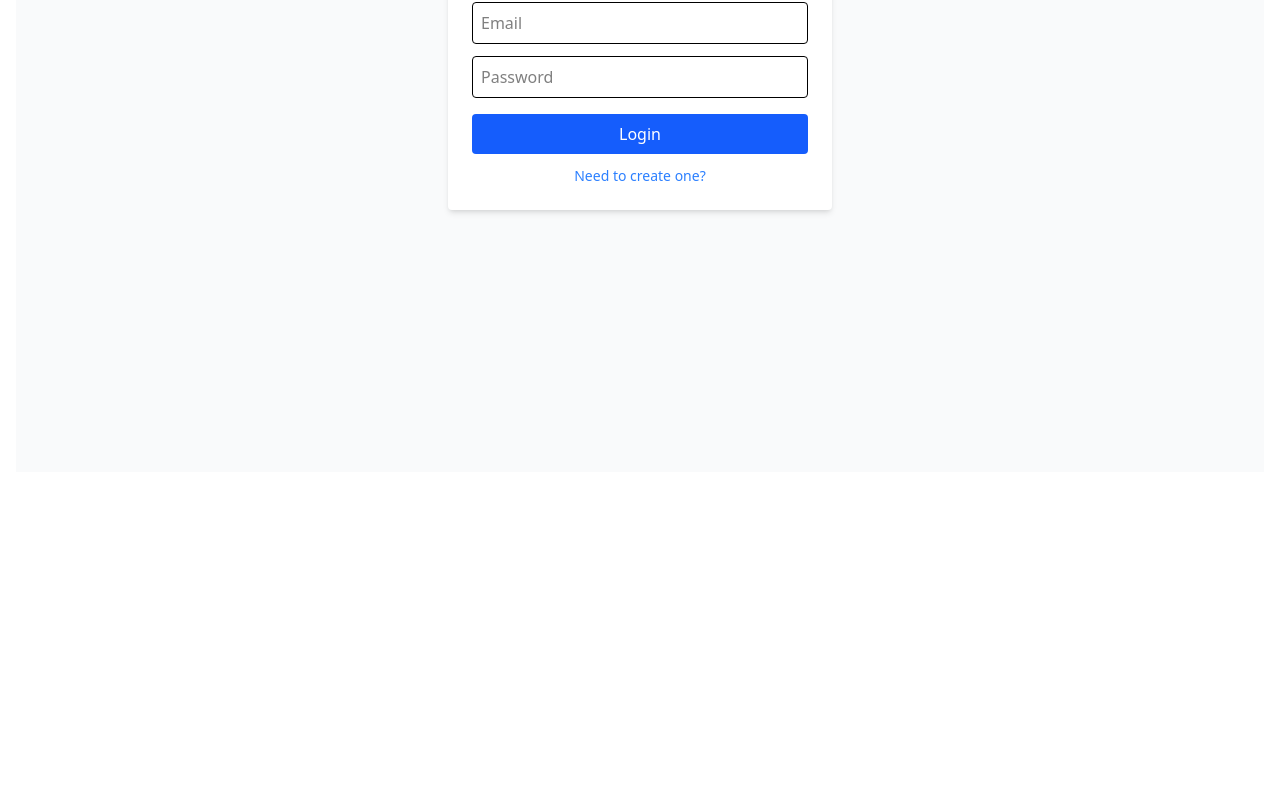
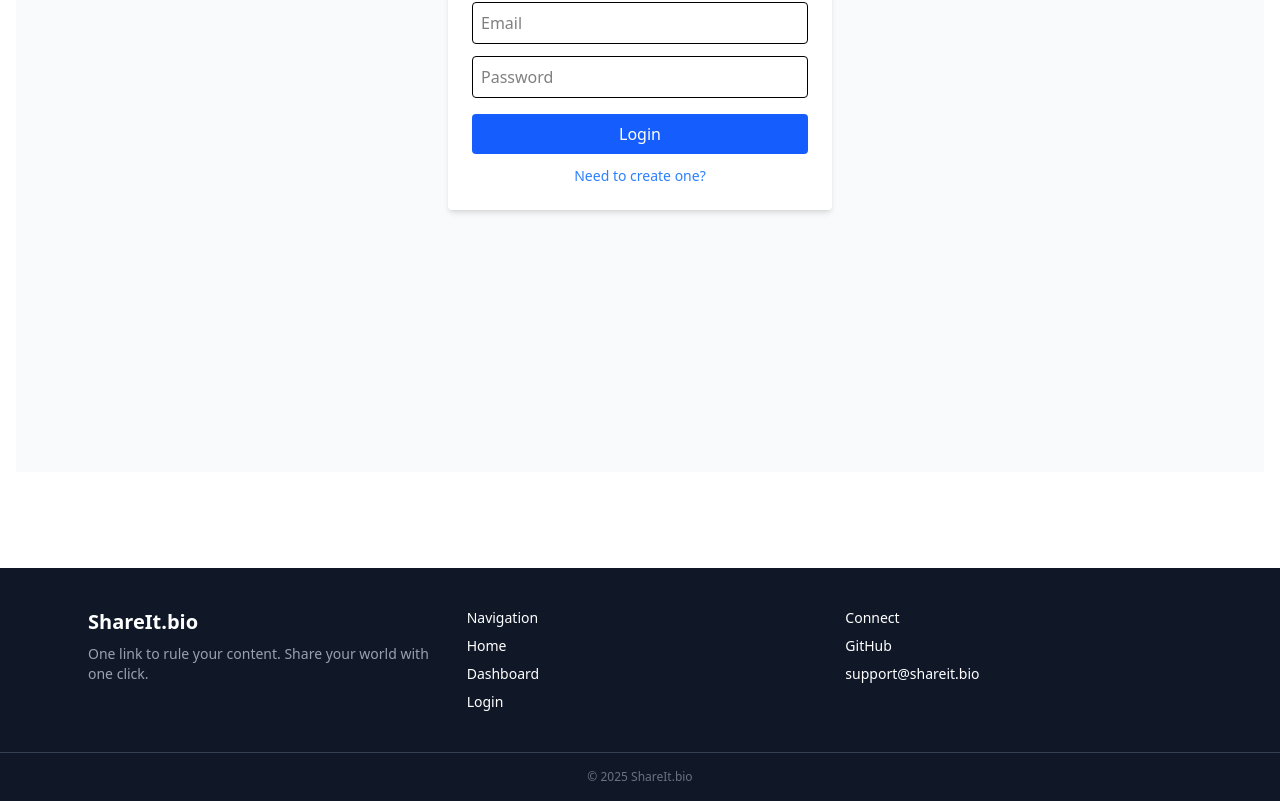
Before and after one commit to Nahom-ketsela/Link-in-Bio-Builder, a React (Vite) app in the folder link-in-bio-builder/: page /auth in a window 1280 px wide. Shown: the part 396-1197 px from the top of the page. Before the commit the page ends 884 px from the top, so only its background shows below. Built offline with nearby package versions, Linux system fonts and the light colour scheme; no server answers.

Commit message:
feat: updated ui for footer and navbar.

```diff
--- a/link-in-bio-builder/src/App.jsx
+++ b/link-in-bio-builder/src/App.jsx
@@ -4,6 +4,7 @@ import Dashboard from './pages/Dashboard'
 import PublicProfile from './pages/PublicProfile'
 import Auth from './pages/Auth'
 import Navbar from './components/Navbar'
+import Footer from './components/Footer'
 
 function App() {
   return (
@@ -17,6 +18,7 @@ function App() {
           <Route path="/:username" element={<PublicProfile />} />
         </Routes>
       </div>
+      <Footer />
     </>
   )
 }
--- /dev/null
+++ b/link-in-bio-builder/src/components/Footer.jsx
@@ -0,0 +1,50 @@
+import { Link } from 'react-router-dom'
+
+const Footer = () => {
+    return (
+        <footer className="bg-gray-900 text-white mt-20">
+            <div className="max-w-6xl mx-auto px-6 py-10 grid grid-cols-1 md:grid-cols-2 lg:grid-cols-3 gap-8 text-sm">
+                {/* Column 1: Brand */}
+                <div>
+                    <h2 className="text-xl font-semibold text-white mb-2">ShareIt.bio</h2>
+                    <p className="text-gray-400">
+                        One link to rule your content. Share your world with one click.
+                    </p>
+                </div>
+
+                {/* Column 2: Links */}
+                <div className="flex flex-col space-y-2">
+                    <span className="text-white font-medium">Navigation</span>
+                    <Link to="/" className="hover:text-blue-400 transition">Home</Link>
+                    <Link to="/dashboard" className="hover:text-blue-400 transition">Dashboard</Link>
+                    <Link to="/auth" className="hover:text-blue-400 transition">Login</Link>
+                </div>
+
+                {/* Column 3: Connect */}
+                <div className="flex flex-col space-y-2">
+                    <span className="text-white font-medium">Connect</span>
+                    <a
+                        href="https://github.com/your-repo"
+                        target="_blank"
+                        rel="noopener noreferrer"
+                        className="hover:text-blue-400 transition"
+                    >
+                        GitHub
+                    </a>
+                    <a
+                        href="mailto:support@shareit.bio"
+                        className="hover:text-blue-400 transition"
+                    >
+                        support@shareit.bio
+                    </a>
+                </div>
+            </div>
+
+            <div className="text-center text-xs text-gray-500 py-4 border-t border-gray-700">
+                © {new Date().getFullYear()} ShareIt.bio
+            </div>
+        </footer>
+    )
+}
+
+export default Footer
--- a/link-in-bio-builder/src/components/Navbar.jsx
+++ b/link-in-bio-builder/src/components/Navbar.jsx
@@ -1,11 +1,27 @@
-import { Link } from 'react-router-dom'
+import { Link, useNavigate } from 'react-router-dom'
+import { useAuth } from '../context/AuthContext'
 
 const Navbar = () => {
+    const { user, logout } = useAuth()
+    const navigate = useNavigate()
+
+    const handleLogout = async () => {
+        await logout()
+        navigate('/auth')
+    }
+
     return (
         <nav className="bg-gray-900 text-white px-4 py-3 flex justify-between items-center">
             <Link to="/" className="text-xl font-bold">ShareIt.bio</Link>
             <div className="space-x-4">
-                <Link to="/dashboard" className="hover:underline">Dashboard</Link>
+                {user ? (
+                    <>
+                        <Link to="/dashboard" className="hover:underline">Dashboard</Link>
+                        <button onClick={handleLogout} className="hover:underline">Logout</button>
+                    </>
+                ) : (
+                    <Link to="/auth" className="hover:underline">Login</Link>
+                )}
             </div>
         </nav>
     )
```
